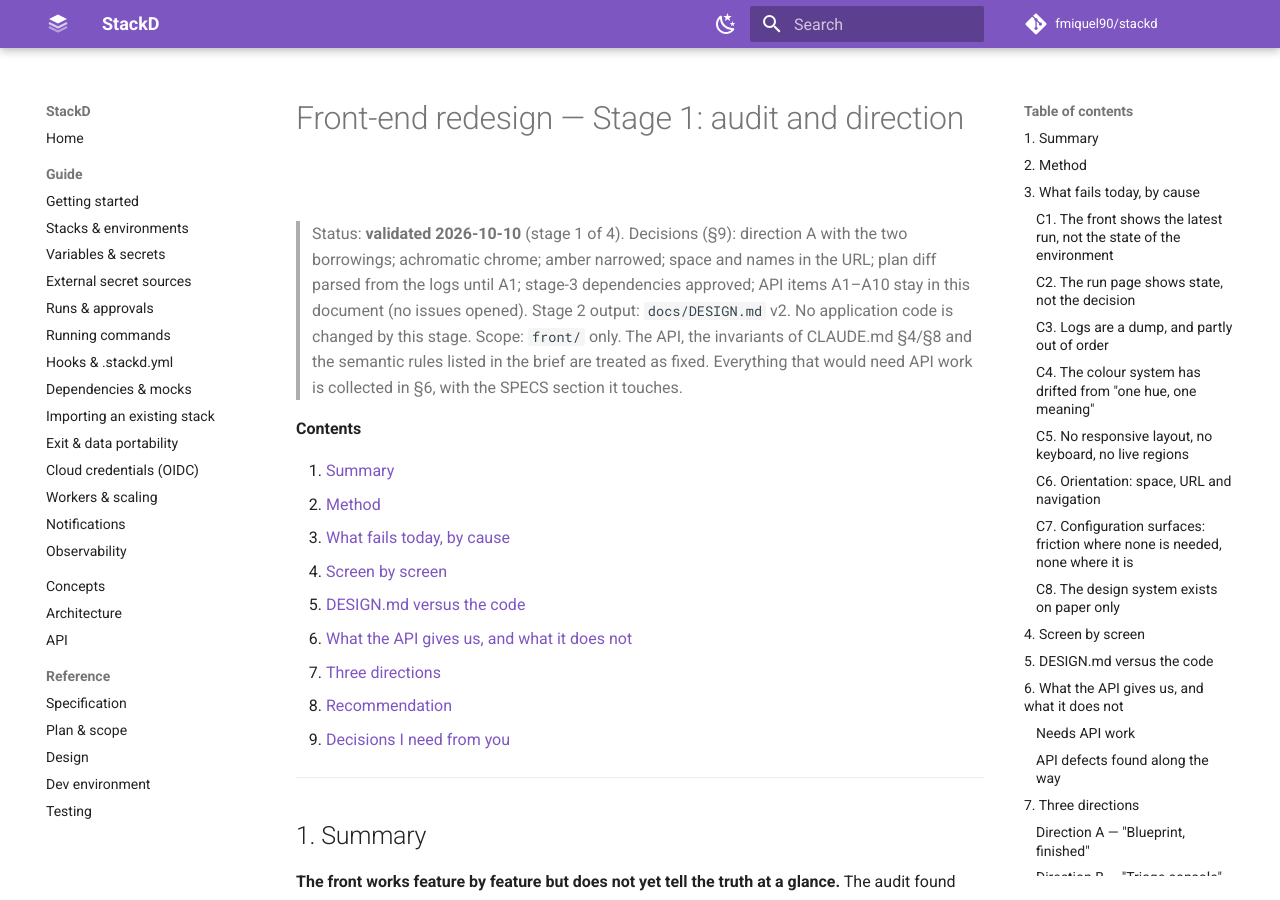
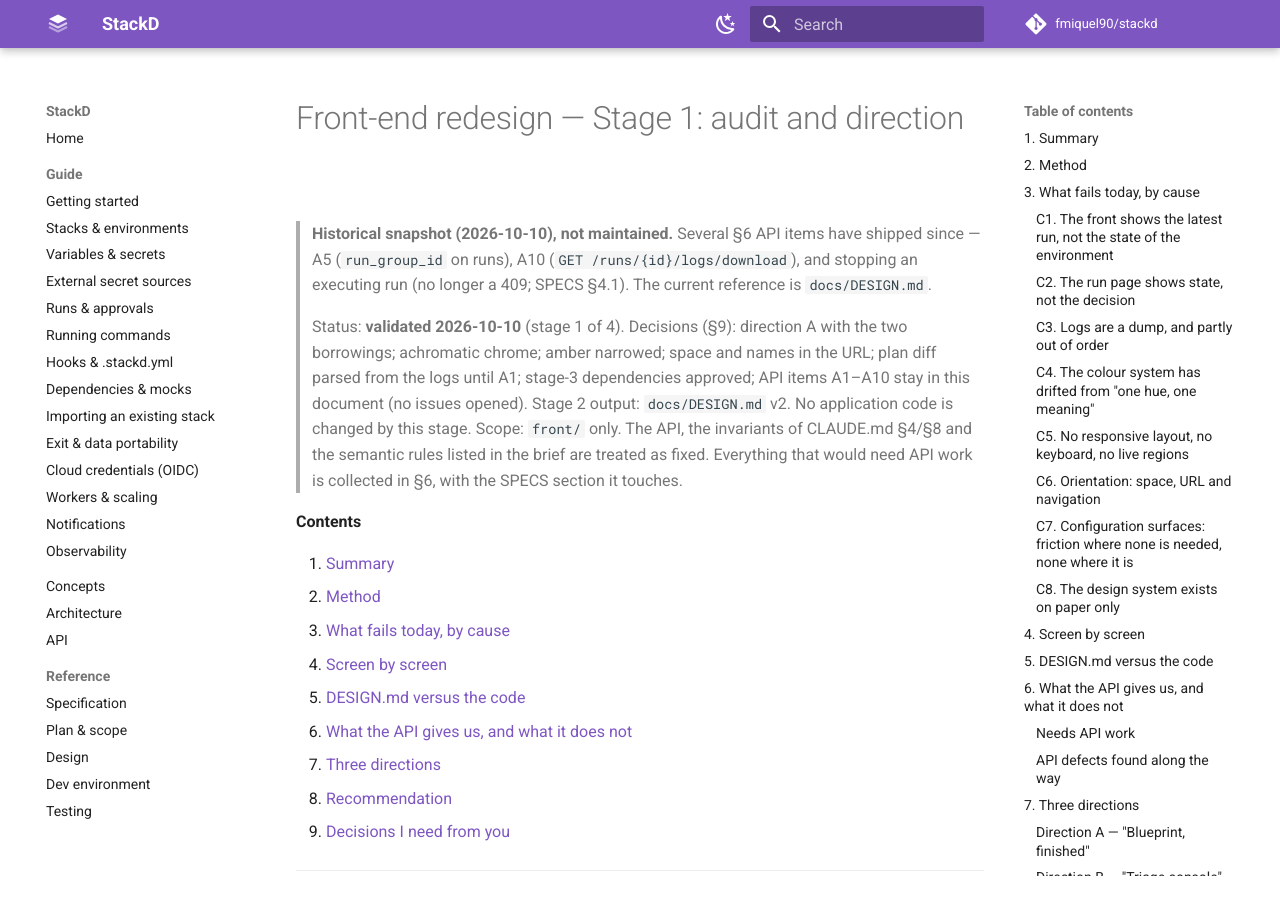
Before and after one commit to fmiquel90/stackd, an MkDocs documentation site: the page built from docs/redesign/AUDIT.md, in a window 1280 px wide and 900 px high. Built offline with MkDocs 1.6.1 and Material for MkDocs 9.7.7, drawn with Linux system fonts in a browser that asks for light colours; comment, search, counter and statistics services are not loaded.

Commit message:
docs(design): align DESIGN with the shipped front; mark the redesign audit as a historical snapshot
Co-Authored-By: Claude Opus 5.5 <noreply@anthropic.com>
Claude-Session: https://claude.ai/code/session_01B2P1b5yfnBfa1doYPjLvmt

```diff
--- a/docs/redesign/AUDIT.md
+++ b/docs/redesign/AUDIT.md
@@ -1,4 +1,8 @@
 # Front-end redesign — Stage 1: audit and direction
+
+> **Historical snapshot (2026-10-10), not maintained.** Several §6 API items have shipped since —
+> A5 (`run_group_id` on runs), A10 (`GET /runs/{id}/logs/download`), and stopping an executing run
+> (no longer a 409; SPECS §4.1). The current reference is `docs/DESIGN.md`.
 
 > Status: **validated 2026-10-10** (stage 1 of 4). Decisions (§9): direction A with the two borrowings;
 > achromatic chrome; amber narrowed; space and names in the URL; plan diff parsed from the logs until A1;
```
Also changed, not shown: docs/DESIGN.md (+2 -2 lines).
